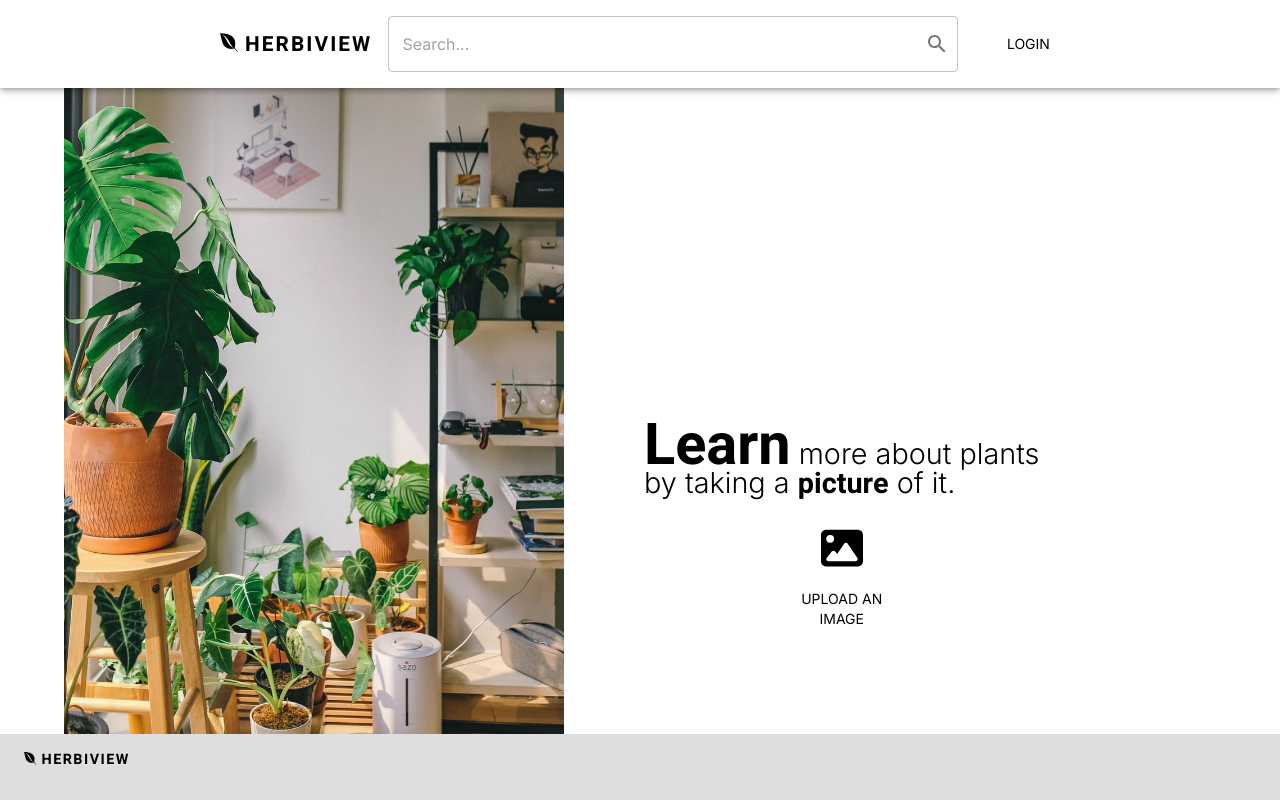
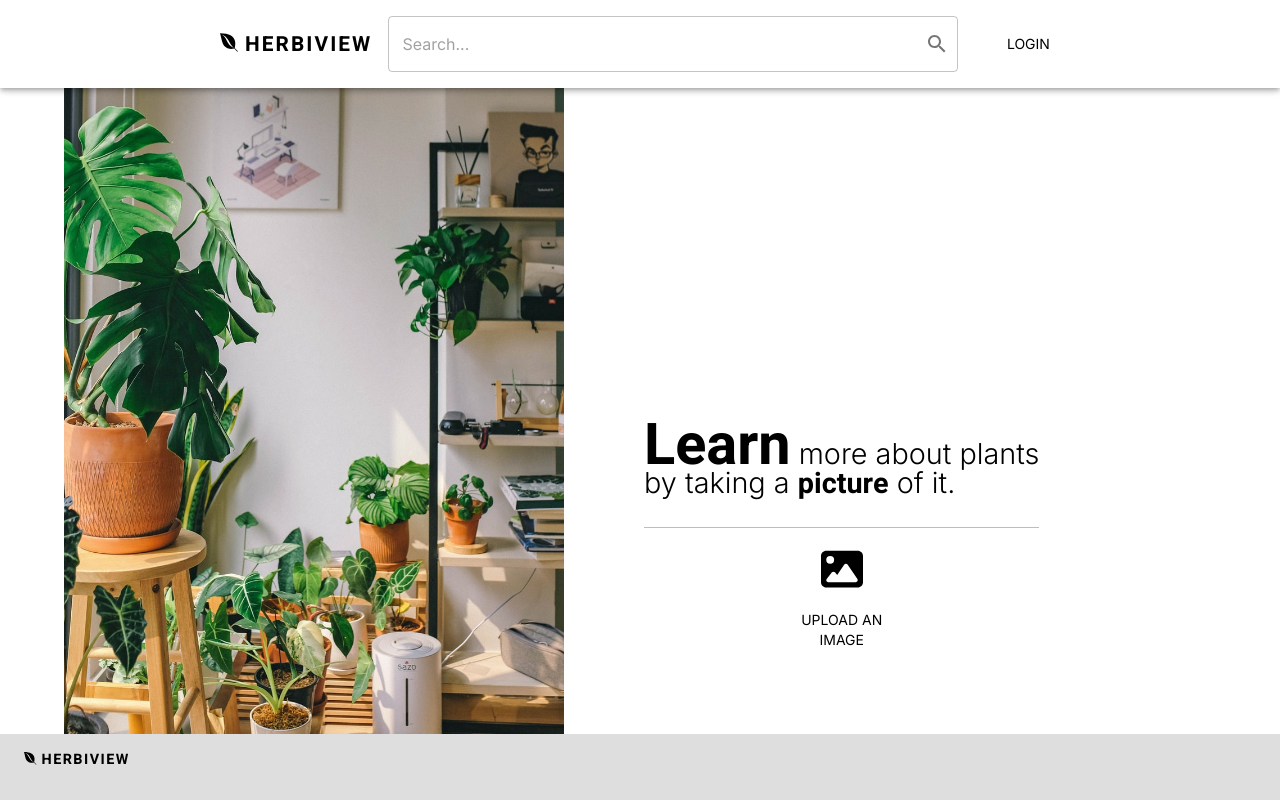
Before and after one commit to arismink/herbiview, a React (Create React App) app in the folder client/: page / in a window 1280 px wide. Built offline with nearby package versions, Linux system fonts and the light colour scheme; no server answers.

Commit message:
add line

```diff
--- a/client/src/components/Home.jsx
+++ b/client/src/components/Home.jsx
@@ -1,7 +1,7 @@
 import "../styles/Home.scss"
 import { Box } from "@mui/system";
 
-import { Typography } from "@mui/material";
+import { Typography, StepConnector } from "@mui/material";
 
 import { FontAwesomeIcon } from "@fortawesome/react-fontawesome";
 
@@ -29,10 +29,14 @@ export default function Home({sendToPlantAPI, setFile}) {
           <Box mb={25} sx={{ display: { xs: 'none', sm: 'none', md: 'block', lg: 'block'}}} />
           <strong>Learn</strong> more about plants <br />by taking a <b>picture</b> of it.
 
+
+
         </div>
 
         { show ? <Loading sendToPlantAPI={sendToPlantAPI} setFile={setFile}/> :
           <Box onClick={() => setShow(true) }>
+            <StepConnector/>
+            <br/>
             <Typography variant="body2" align="center">
             <FontAwesomeIcon icon={faImage} size="3x" /> <br/><br/>
               UPLOAD AN<br/> IMAGE</Typography>
```
